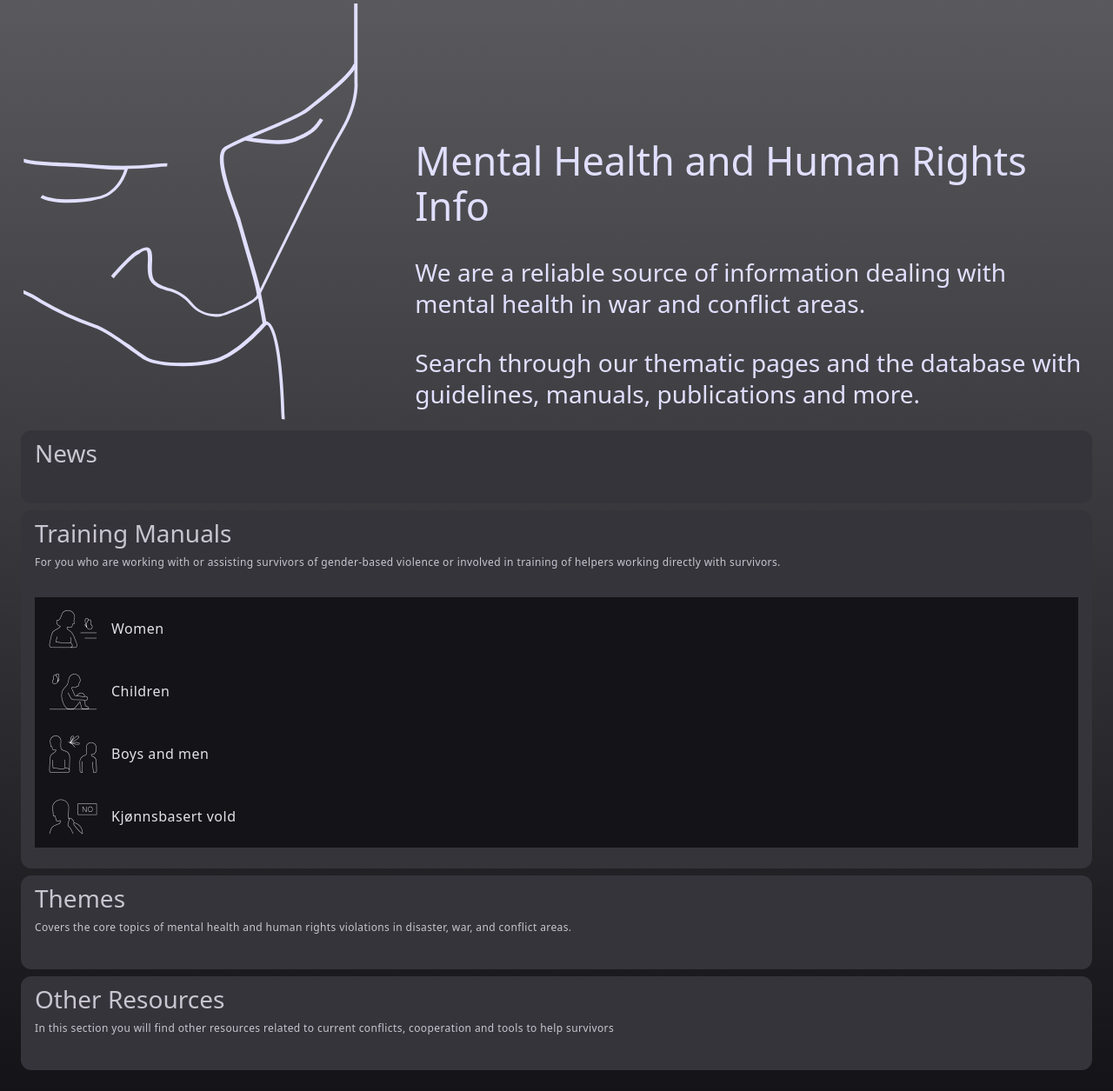
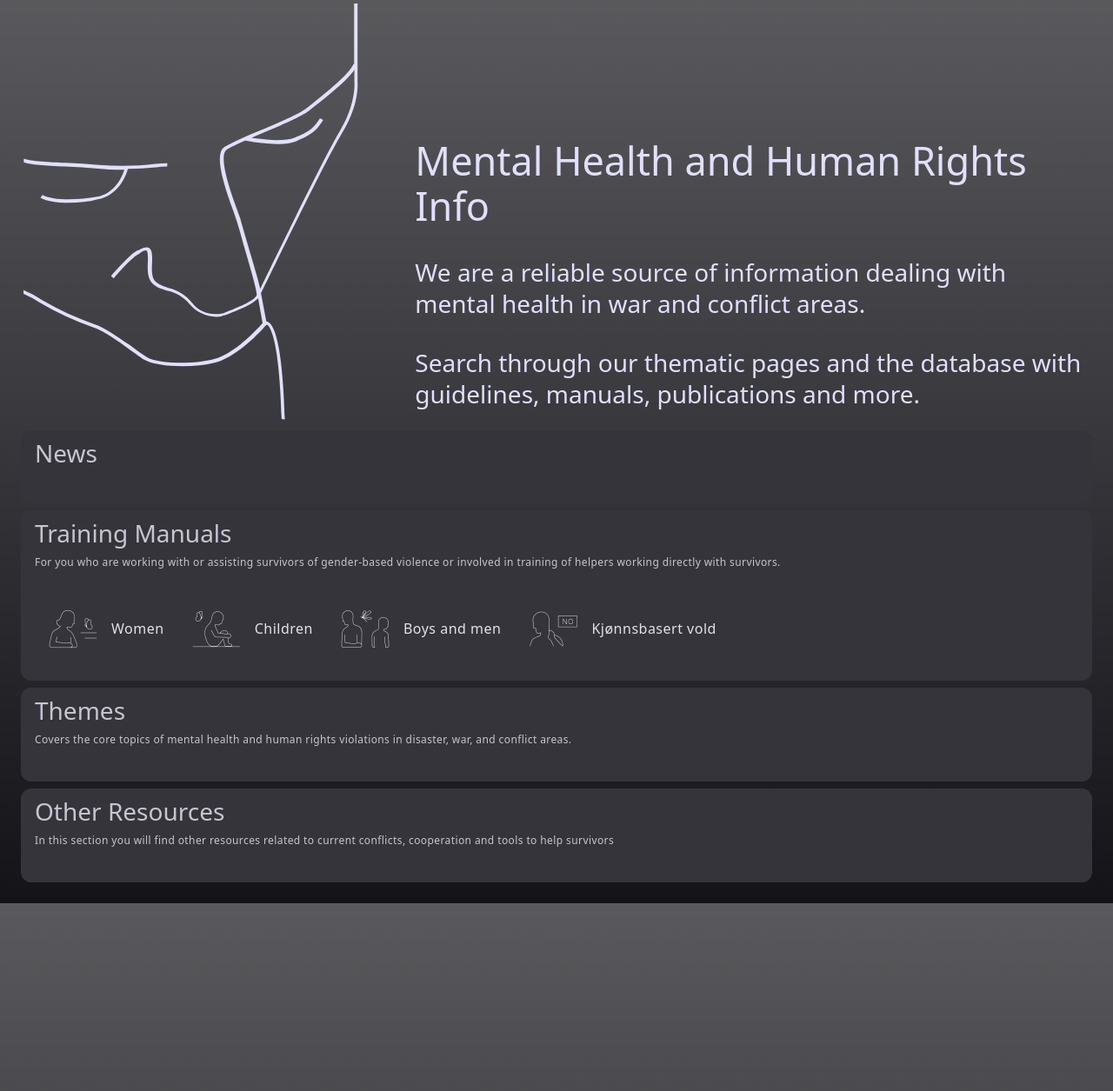
Before and after one commit to henkpb/hhri, a Jekyll site: the page built from index.md, in a window 1280 px wide. Shown: the whole page at 87% size. Built offline with Jekyll 4.4.1, drawn with Linux system fonts in a browser that asks for light colours; some web fonts are replaced; after the commit the page ends 1039 px from its top, so only the background shows below that.

Commit message:
Update home.css

```diff
--- a/css/home.css
+++ b/css/home.css
@@ -33,6 +33,11 @@
 .micl-pane>.micl-pane__columns div.micl-pane__column p {
   margin-block: 16px;
 }
+.micl-list {
+  --md-sys-list-item-container-color: transparent;
+  display: flex;
+  flex-wrap: wrap;
+}
 
 .hhri-icon {
   font-family: 'hhri';
```
